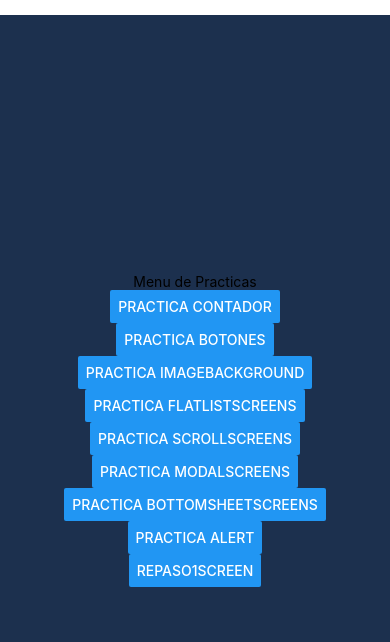
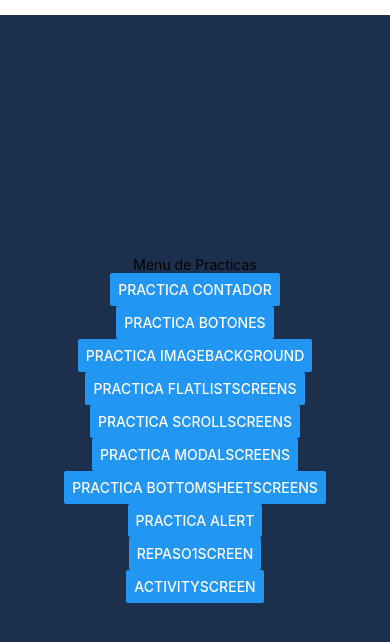
Before and after one commit to rickyveeld/APPSWEBRVT, a React Native app in the folder intro2/: screen / in a window 390 px wide. Shown: the top 642 px of the page. Built offline with nearby package versions, Linux system fonts and the light colour scheme.

Commit message:
practica activity indicator

```diff
--- /dev/null
+++ b/intro2/screens/ActivityyScreen.js
@@ -0,0 +1,56 @@
+import { Text, StyleSheet, View, Button,ActivityIndicator } from 'react-native'
+import React, { Component, useState } from 'react'
+
+export default function  ActivityScreen () {
+const[loading, setLoading]=useState(false);
+const startLoading = () =>{
+  setLoading(true);
+  setTimeout(()=>setLoading(false),3000)
+};
+   if(loading){
+    return(
+    <View style={styles.container}>
+      <View style={styles.loaderContainer}>
+        <ActivityIndicator
+        size="large"
+        color="#267f96ff"
+        animating={true}
+        hidesWhenStopped={true}
+        />
+        <Text style={styles.texto}>cargando...</Text>
+
+
+
+      </View>
+    </View>
+    );
+   }
+  return(
+<View style={styles.container}>
+  <Text>ActivityIndicator</Text>
+  <Button title="carga de datos" onPress={startLoading}/>
+</View>
+  )
+}
+
+const styles = StyleSheet.create({
+  container:{
+    flex:1,
+    alignItems:'center',
+    justifyContent:'center',
+    backgroundColor:'#538b95ff'
+  },
+  texto:{
+    color:'#110505ff'
+  },
+  title:{
+    fontSize:20,
+    alignItems:'center',
+    justifyContent:'center',
+    marginBottom:20,
+  },
+  loaderContainer:{
+    alignItems:'center'
+
+  },
+})
--- a/intro2/screens/MenuScreen.js
+++ b/intro2/screens/MenuScreen.js
@@ -9,6 +9,7 @@ import ModalScreens from './ModalScreens'
 import BottomSheetScreens from './BottomSheetScreens'
 import TextScreens from './TextScreens'
 import Repaso1Screen from './Repaso1Screen'
+import ActivityScreen from './ActivityyScreen'
 export default function MenuScreen () {
     const[screen,setScreen]=useState('menu');
     switch(screen){
@@ -30,6 +31,8 @@ export default function MenuScreen () {
                 return <TextScreens/>
             case 'Repaso1Screen':
                 return <Repaso1Screen/>
+            case 'ActivityScreen':
+                return <ActivityScreen/>
         case 'menu':
             default:
                  return (
@@ -44,6 +47,7 @@ export default function MenuScreen () {
         <Button onPress={()=>setScreen('BottomSheetScreens')} title='Practica BottomSheetScreens'/>
         <Button onPress={()=>setScreen('TextScreens')} title='Practica Alert'/>
         <Button onPress={()=>setScreen('Repaso1Screen')} title='Repaso1Screen'/>
+        <Button onPress={()=>setScreen('ActivityScreen')} title='ActivityScreen'/>
       </View>
     )
 
```
